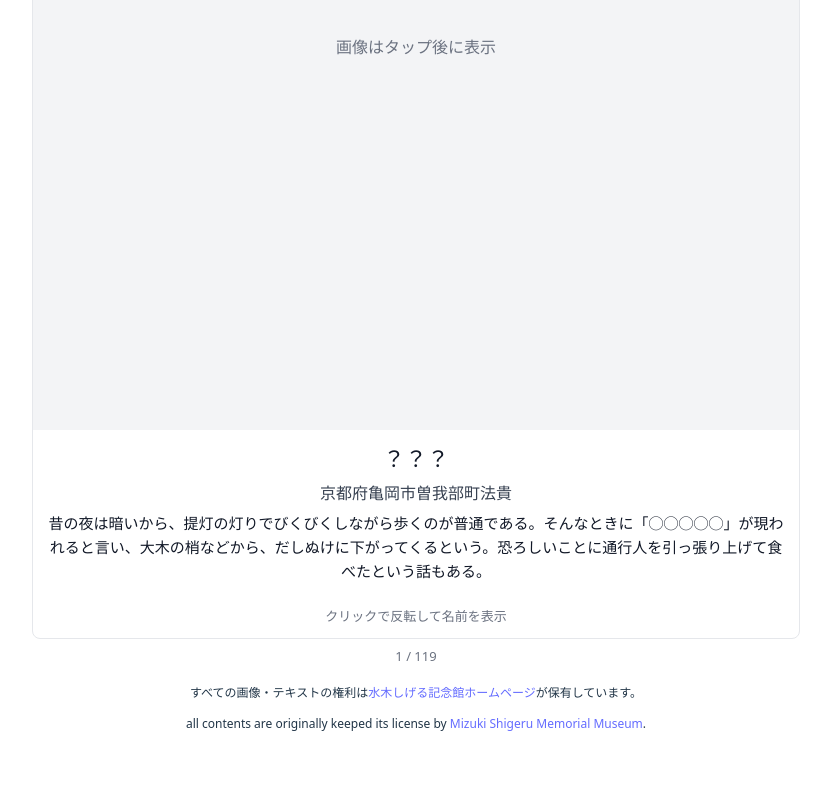
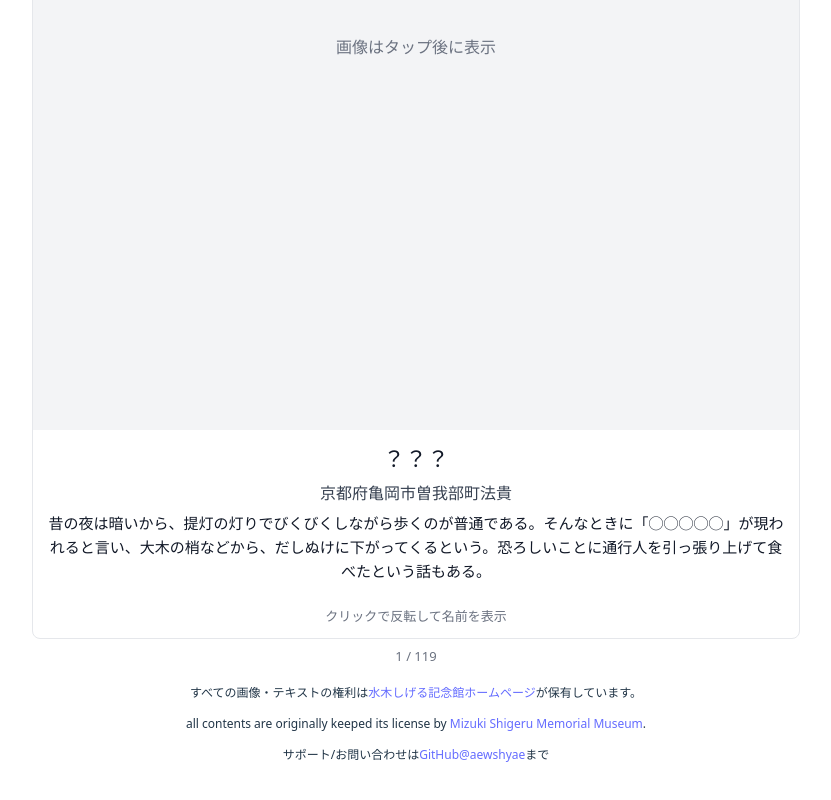
Before and after one commit to aewshyae/yokai_flashcards, a React (Vite) app in the folder web/: page / in a window 1280 px wide. Shown: the part 660-1460 px from the top of the page, without its empty margins (224-1055 px from the left). Built offline with nearby package versions, Linux system fonts and the light colour scheme.

Commit message:
feat(web): add contact info footer with GitHub link

```diff
--- a/web/src/App.tsx
+++ b/web/src/App.tsx
@@ -174,6 +174,9 @@ function App() {
         <p className="ja">すべての画像・テキストの権利は<a href="https://mizuki.sakaiminato.net/road/">水木しげる記念館ホームページ</a>が保有しています。</p>
         <p className="en">all contents are originally keeped its license by <a href="https://mizuki.sakaiminato.net/road/">Mizuki Shigeru Memorial Museum</a>.</p>
       </div>
+      <div className="contact" style={{ marginTop: 12, fontSize: 12, lineHeight: 1.6 }}>
+        <p>サポート/お問い合わせは<a href="https://github.com/aewshyae">GitHub@aewshyae</a>まで</p>
+      </div>
     </div>
   )
 }
```
